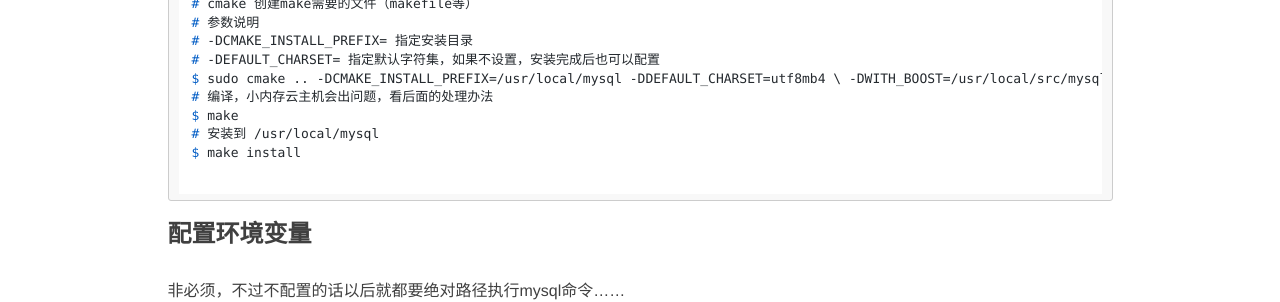
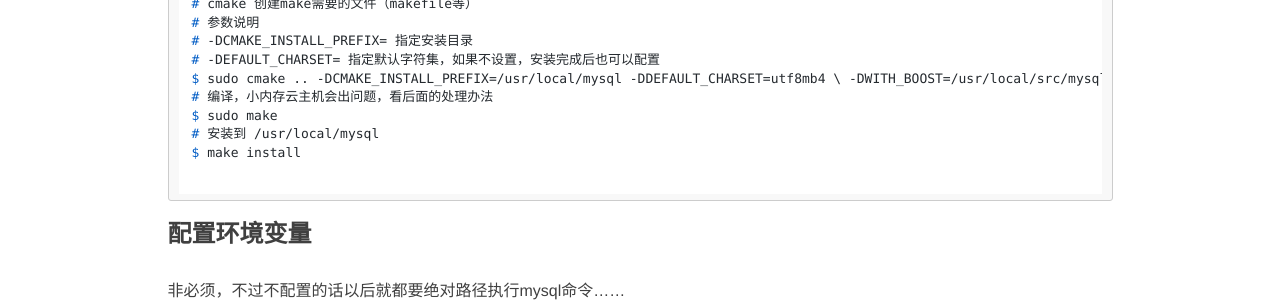
Before and after one commit to BroQiang/broqiang.github.io, a Jekyll site: the page built from _posts/2017-04-18-Mysql-Install-5.7.18-Linux-Compile.md, in a window 1280 px wide and 900 px high, scrolled down 1511 px. Shown: the part 152-454 px from the top of the window. Built offline with Jekyll 4.4.1, drawn with Linux system fonts in a browser that asks for light colours; nearby versions of some CDN libraries; comment, search, counter and statistics services are not loaded.

Commit message:
修改错误

```diff
--- a/_posts/2017-04-18-Mysql-Install-5.7.18-Linux-Compile.md
+++ b/_posts/2017-04-18-Mysql-Install-5.7.18-Linux-Compile.md
@@ -75,7 +75,7 @@ $ sudo cmake .. -DCMAKE_INSTALL_PREFIX=/usr/local/mysql -DDEFAULT_CHARSET=utf8mb
     -DWITH_BOOST=/usr/local/src/mysql-5.7.18/boost/boost_1_59_0 -DMYSQL_DATADIR=/data/mysql/data
 
 # 编译，小内存云主机会出问题，看后面的处理办法
-$ make
+$ sudo make
 
 # 安装到 /usr/local/mysql
 $ make install
```
Also changed, not shown: _posts/2017-04-18-PHP-Install-7.1.4-Linux-Compile.md (+0 -1 lines).
